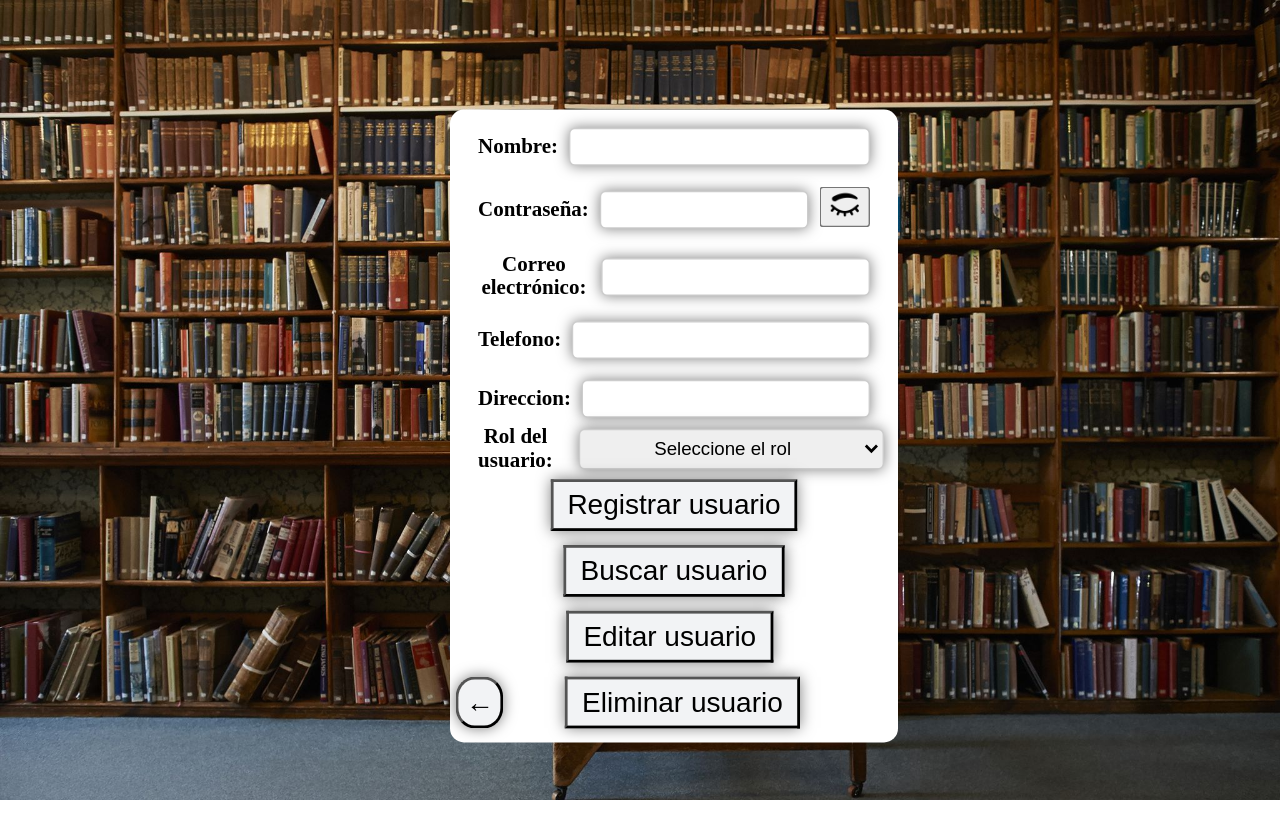
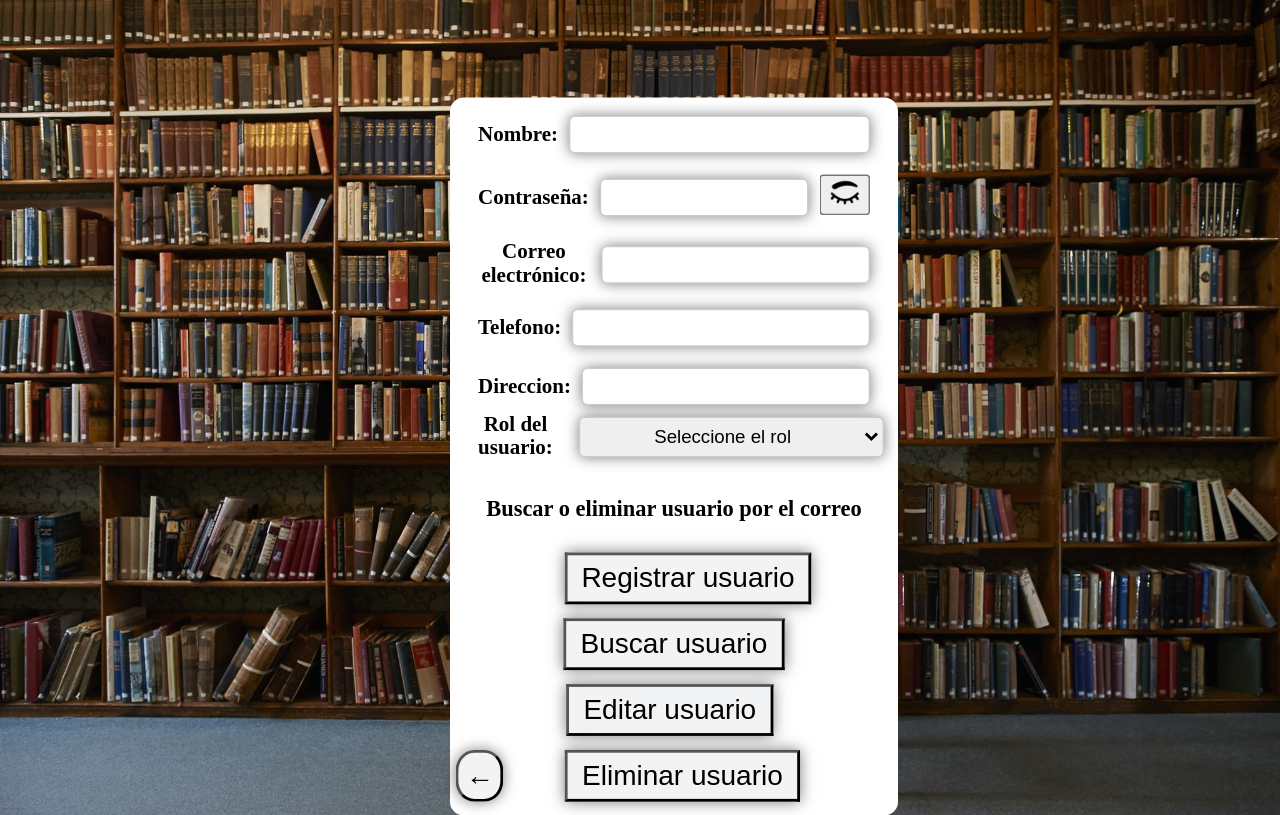
Before and after one commit to DiegoMartinez2094/Biblioteca_react, a React (Vite) app: page /admpag in a window 1280 px wide. Built offline with nearby package versions, Linux system fonts and the light colour scheme.

Commit message:
feat: :sparkles: implementation of note to search or delete users
agg a note in th form to provide a information how  search or delete users

```diff
--- a/src/Components/RegistroAdm/registroAdm.jsx
+++ b/src/Components/RegistroAdm/registroAdm.jsx
@@ -388,7 +388,9 @@ export default function RegistroForm() {
         </select>
         <br />
         <br />
+
       </div>
+      <h4>Buscar o eliminar usuario por el correo</h4>&nbsp;&nbsp;&nbsp; &nbsp;
       <button id="registro_adm" onClick={onRegistroClick}>
         Registrar usuario
       </button>
```
